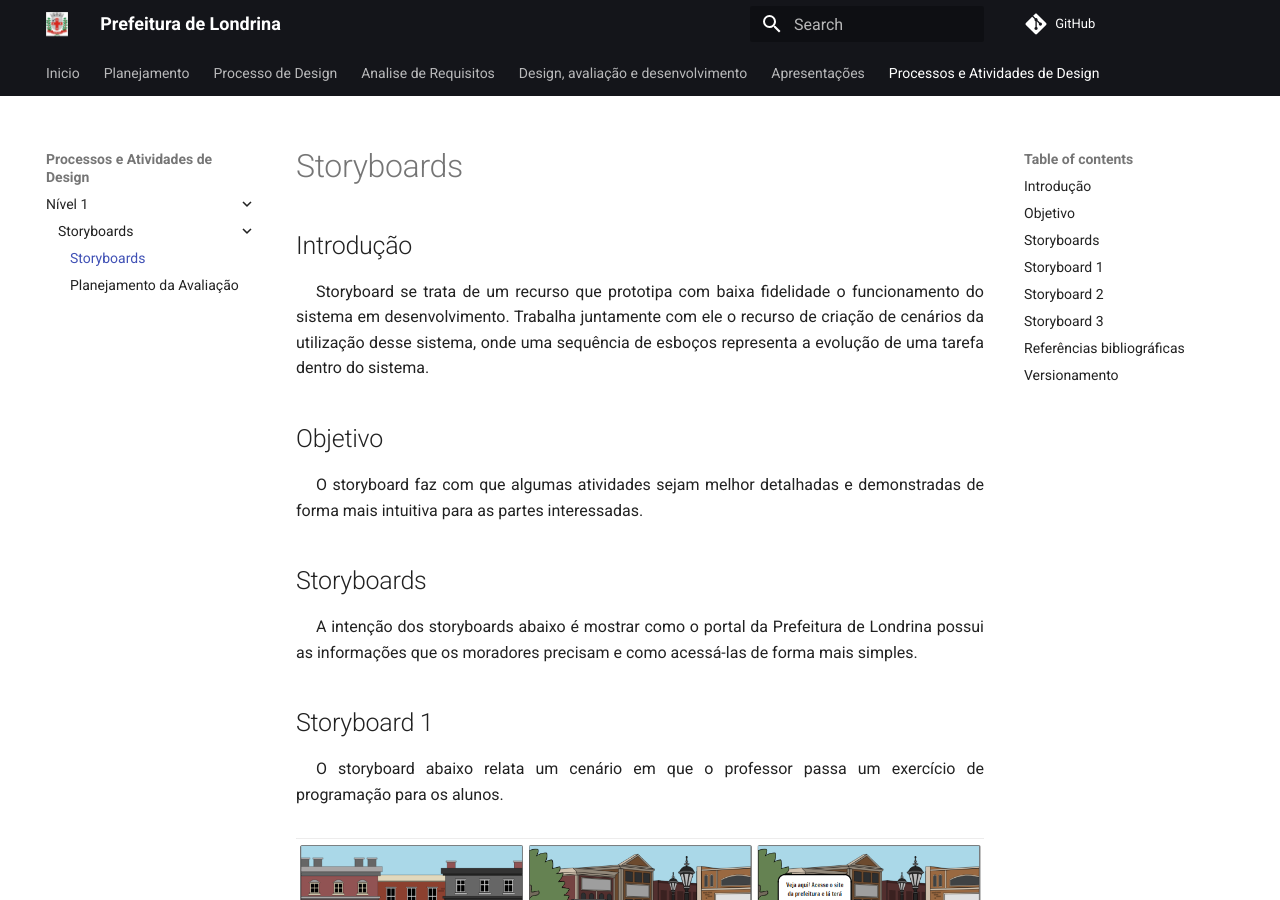
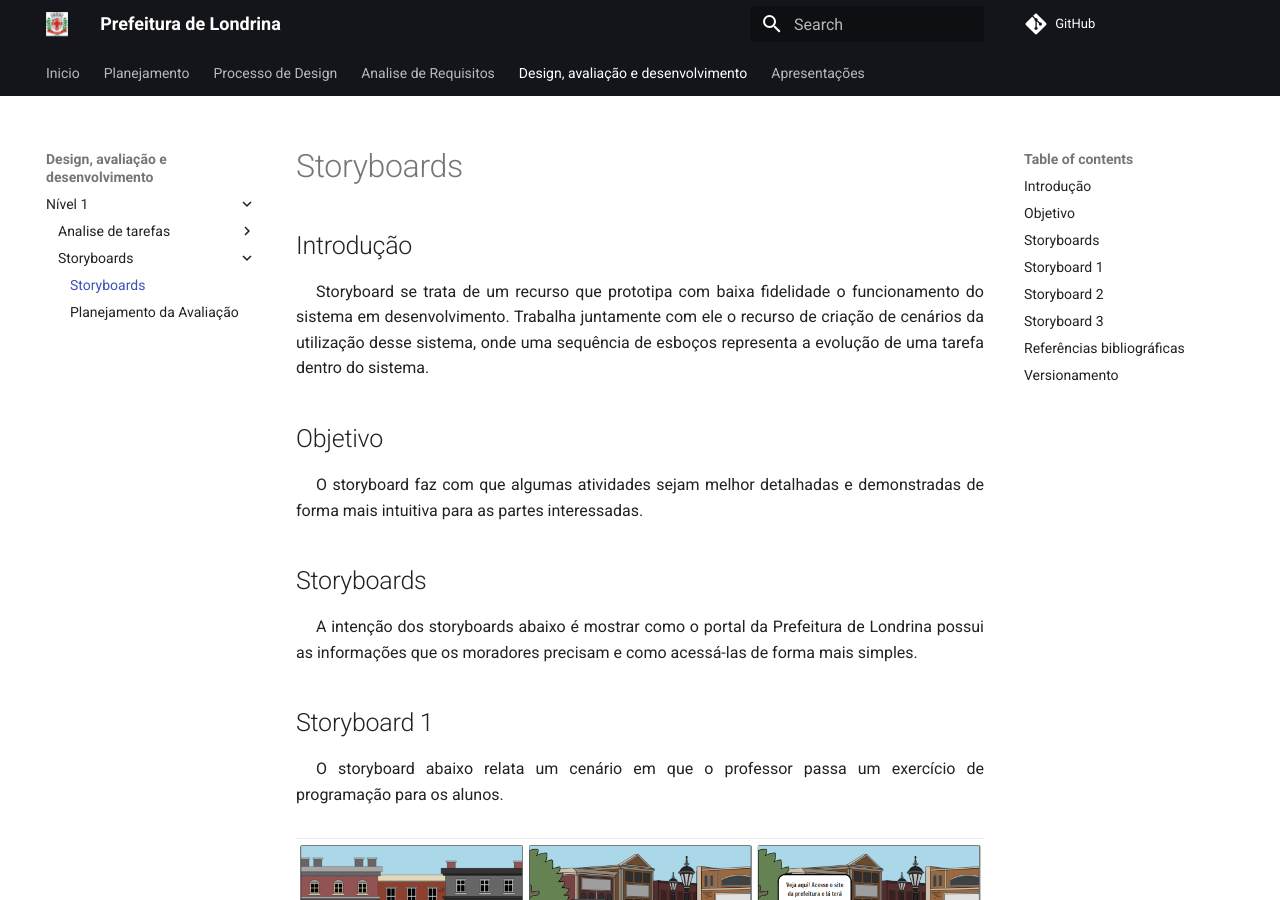
Before and after one commit to Interacao-Humano-Computador/2021.1-Prefeitura-de-Londrina, an MkDocs documentation site: the page built from docs/atividades_design/storyboards/storyboards.md, in a window 1280 px wide and 900 px high. Built offline with MkDocs 1.6.1 and Material for MkDocs 9.7.7, drawn with Linux system fonts in a browser that asks for light colours; comment, search, counter and statistics services are not loaded.

Commit message:
Corrigir caminho das imagens.
Signed-off-by: yukioz <yukio.link@gmail.com>

```diff
--- a/docs/atividades_design/storyboards/storyboards.md
+++ b/docs/atividades_design/storyboards/storyboards.md
@@ -23,7 +23,7 @@
 </p>
 
 <div style="display: flex; flex-flow: row wrap; justify-content: center; margin: 30px auto">
-    <img src="../../../../assets/img/storyboards/Storyboard1.png" width="100%"></img>
+    <img src="../../../assets/img/storyboards/Storyboard1.png" width="100%"></img>
     <center>
     <figcaption>Figura 1.1 - Situação em que um morador deseja obter informações sobre a Covid-19 na cidade</figcaption>
     </center>
@@ -37,7 +37,7 @@
 </p>
 
 <div style="display: flex; flex-flow: row wrap; justify-content: center; margin: 30px auto">
-    <img src="../../../../assets/img/storyboards/Storyboard2.png" width="100%"></img>
+    <img src="../../../assets/img/storyboards/Storyboard2.png" width="100%"></img>
     <center>
     <figcaption>Figura 2.1 - Situação em que o morador deseja saber informações sobre a campanha de armas na cidade</figcaption>
     </center>
@@ -51,7 +51,7 @@
 </p>
 
 <div style="display: flex; flex-flow: row wrap; justify-content: center; margin: 30px auto">
-    <img src="../../../../assets/img/storyboards/Storyboard3.png" width="100%"></img>
+    <img src="../../../assets/img/storyboards/Storyboard3.png" width="100%"></img>
     <center>
     <figcaption>Figura 3 - Situação em que o morador deseja saber quais concursos públicos estão acontecendo na cidades</figcaption>
     </center>
--- a/mkdocs.yml
+++ b/mkdocs.yml
@@ -37,15 +37,14 @@
         - Planejamento: avaliacao_desenvolvimento/planejamento.md
         - Entrevista: avaliacao_desenvolvimento/entrevista.md
         - Avaliação: avaliacao_desenvolvimento/avaliacao.md
+      - Storyboards:
+        - Storyboards: atividades_design/storyboards/storyboards.md
+        - Planejamento da Avaliação: atividades_design/storyboards/planejamento_avaliacao.md
   - Apresentações:
     - Apresentação 1: apresentacao/apresentacao1.md
     - Apresentaçao 2: apresentacao/apresentacao2.md
     - Apresentaçao 3: apresentacao/apresentacao3.md
-  - Processos e Atividades de Design:
-    - Nível 1:
-      - Storyboards:
-        - Storyboards: atividades_design/storyboards/storyboards.md
-        - Planejamento da Avaliação: atividades_design/storyboards/planejamento_avaliacao.md
+
 
 plugins:
   - search
```
